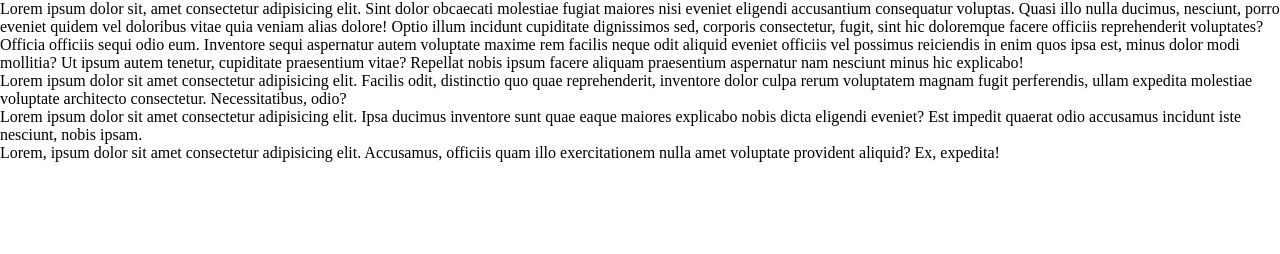
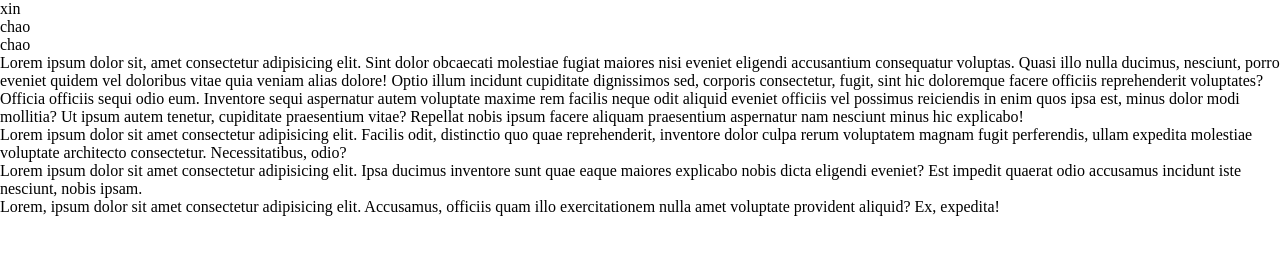
Before and after one commit to TheHienDuong/BoostrapProject, a plain HTML site: page index.html in a window 1280 px wide. Drawn offline with Linux system fonts and the light colour scheme.

Commit message:
dev2-v2 them menu

```diff
--- a/index.html
+++ b/index.html
@@ -11,7 +11,13 @@
 
 <body>
     <header>
-
+        <nav>
+            <ul>
+                <li>xin</li>
+                <li>chao</li>
+                <li>chao</li>
+            </ul>
+        </nav>
     </header>
     <div class="hello"></div>
     <div class="xin"></div>
```
